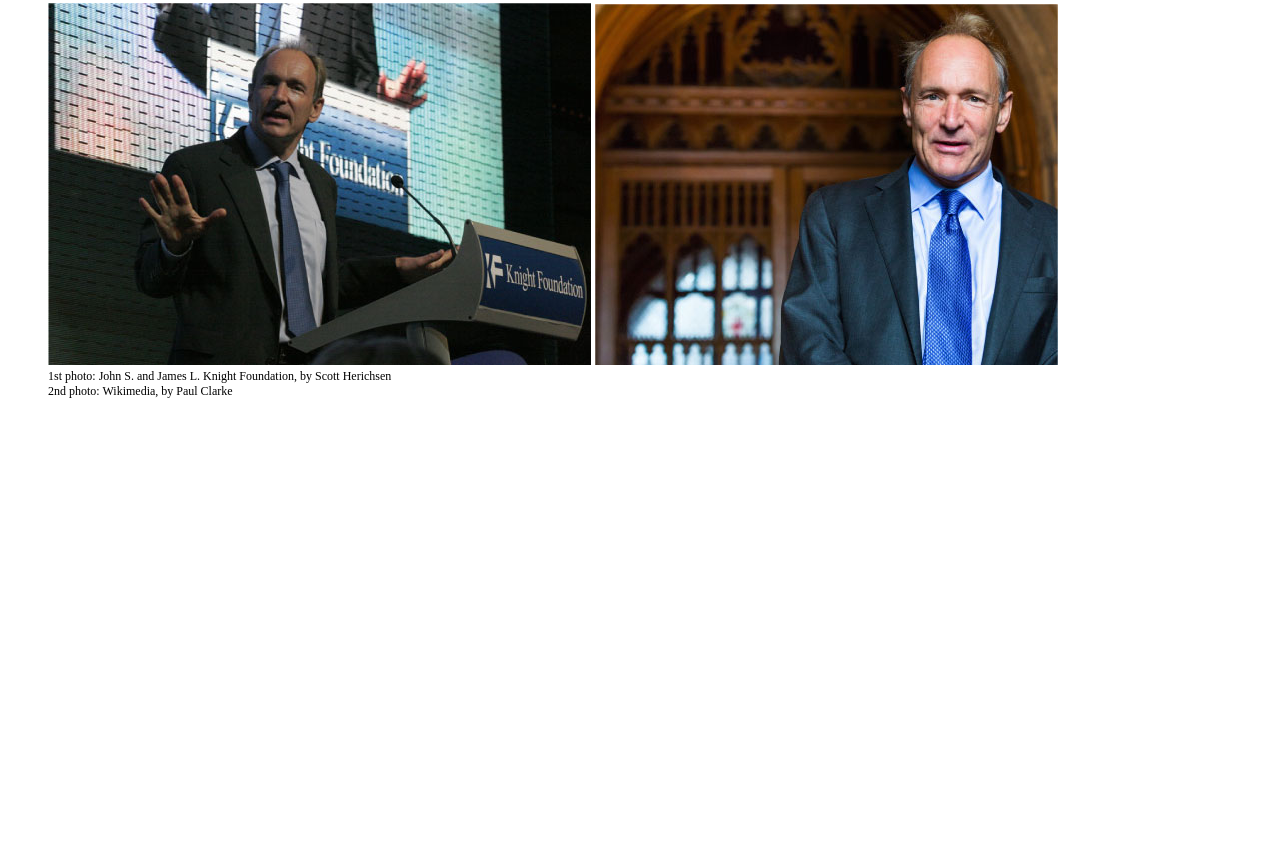
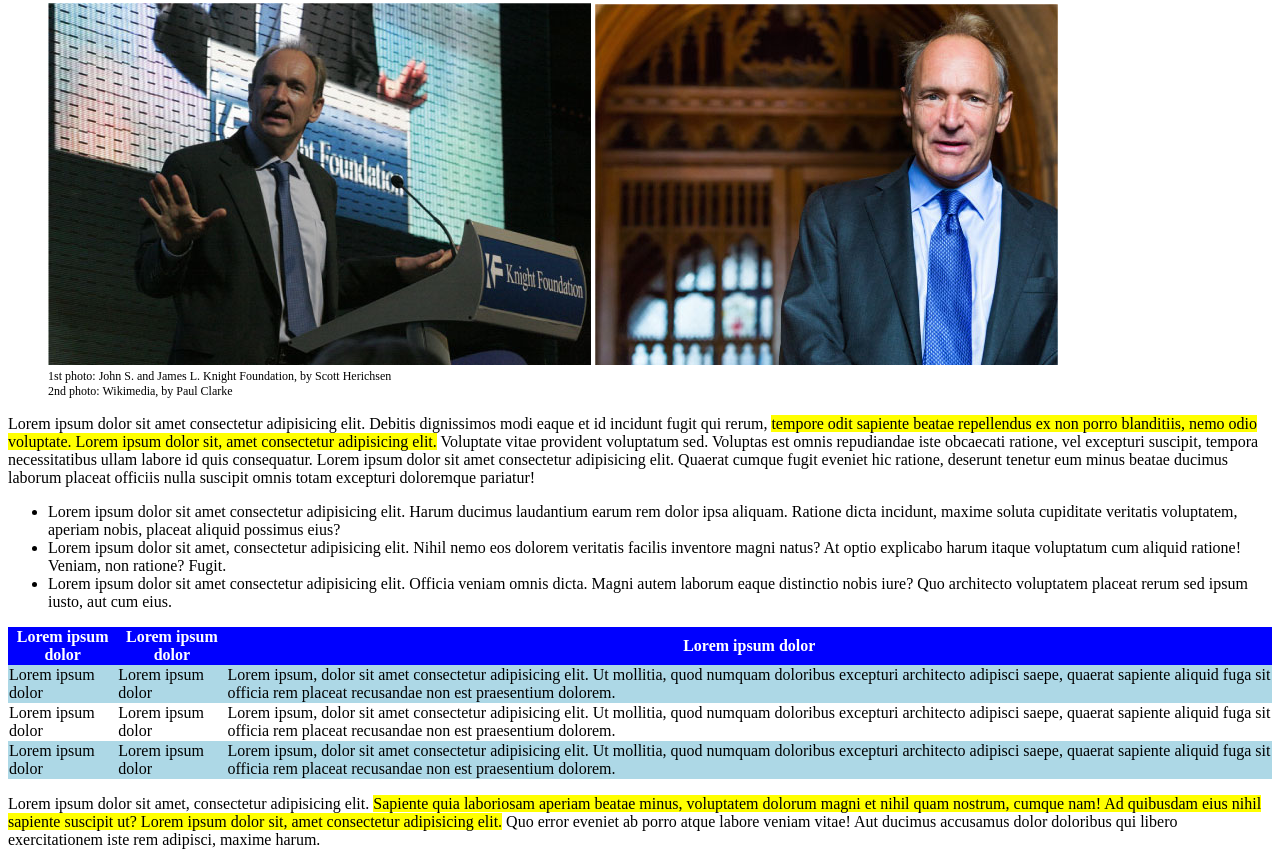
Before and after one commit to LeonardoCeccarelli/html-css-booleaner, a plain HTML site: page index.html in a window 1280 px wide. Shown: the part 331-1196 px from the top of the page. Before the commit the page ends 800 px from the top, so only its background shows below. Drawn offline with Linux system fonts and the light colour scheme.

Commit message:
inserimento main con modifiche html e css

```diff
--- a/css/style.css
+++ b/css/style.css
@@ -16,7 +16,7 @@ h1 {
     font-size: 3em;
 }
 
-span {
+.sottotitolo {
     color: grey;
     font-weight: 600;
 }
@@ -26,3 +26,26 @@ figcaption {
 }
 
 /* fine sezione header */
+
+/* inizio sezione main */
+
+.evidenziatore {
+    background-color: yellow;
+}
+
+/********TABELLA********/
+
+table {
+    border-collapse: collapse;
+}
+
+.tabella_riga_thead {
+    background-color: blue;
+    color: white;
+}
+
+.tabella_riga_tbody {
+    background-color: lightblue;
+}
+
+/* fine seione main */
--- a/index.html
+++ b/index.html
@@ -18,7 +18,7 @@
             <!-- inizio sezione titolo -->
             <div>
                 <h1>Internet deve essere al servizio del "bene pubblico": il manifesto di Tim Berners-Lee</h1>
-                <span>Scritto da <span style="color: blue;">The Booleaner</span><br><span style="font-size: 12px;">il 10/10/2020</span></span>
+                <span class="sottotitolo">Scritto da <span style="color: blue;">The Booleaner</span><br><span class="sottotitolo" style="font-size: 12px;">il 10/10/2020</span></span>
             </div>
             <!-- fine sezione titolo -->
 
@@ -35,6 +35,62 @@
 
         <main>
 
+            <!-- inizio primo paragrafo -->
+            <section>
+                <p>Lorem ipsum dolor sit amet consectetur adipisicing elit. Debitis dignissimos modi eaque et id incidunt fugit qui rerum, <span class="evidenziatore">tempore odit sapiente beatae repellendus ex non porro blanditiis, nemo odio voluptate. Lorem ipsum dolor sit, amet consectetur adipisicing elit.</span> Voluptate vitae provident voluptatum sed. Voluptas est omnis repudiandae iste obcaecati ratione, vel excepturi suscipit, tempora necessitatibus ullam labore id quis consequatur. Lorem ipsum dolor sit amet consectetur adipisicing elit. Quaerat cumque fugit eveniet hic ratione, deserunt tenetur eum minus beatae ducimus laborum placeat officiis nulla suscipit omnis totam excepturi doloremque pariatur!</p>
+            </section>
+            <!-- fine primo paragrafo -->
+
+            <!-- inizio lista -->
+            <section>
+                <ul>
+                    <li>Lorem ipsum dolor sit amet consectetur adipisicing elit. Harum ducimus laudantium earum rem dolor ipsa aliquam. Ratione dicta incidunt, maxime soluta cupiditate veritatis voluptatem, aperiam nobis, placeat aliquid possimus eius?</li>
+                    <li>Lorem ipsum dolor sit amet, consectetur adipisicing elit. Nihil nemo eos dolorem veritatis facilis inventore magni natus? At optio explicabo harum itaque voluptatum cum aliquid ratione! Veniam, non ratione? Fugit.</li>
+                    <li>Lorem ipsum dolor sit amet consectetur adipisicing elit. Officia veniam omnis dicta. Magni autem laborum eaque distinctio nobis iure? Quo architecto voluptatem placeat rerum sed ipsum iusto, aut cum eius.</li>
+                </ul>
+            </section>
+            <!-- fine lista -->
+
+            <!-- inizio sezione table -->
+            <section>
+                <table>
+                    <thead>
+                        <tr class="tabella_riga_thead">
+                            <th>Lorem ipsum dolor</th>
+                            <th>Lorem ipsum dolor</th>
+                            <th>Lorem ipsum dolor</th>
+                        </tr>
+                    </thead>
+
+                    <tbody>
+                        <tr class="tabella_riga_tbody">
+                            <td>Lorem ipsum dolor</td>
+                            <td>Lorem ipsum dolor</td>
+                            <td>Lorem ipsum, dolor sit amet consectetur adipisicing elit. Ut mollitia, quod numquam doloribus excepturi architecto adipisci saepe, quaerat sapiente aliquid fuga sit officia rem placeat recusandae non est praesentium dolorem.</td>
+                        </tr>
+
+                        <tr>
+                            <td>Lorem ipsum dolor</td>
+                            <td>Lorem ipsum dolor</td>
+                            <td>Lorem ipsum, dolor sit amet consectetur adipisicing elit. Ut mollitia, quod numquam doloribus excepturi architecto adipisci saepe, quaerat sapiente aliquid fuga sit officia rem placeat recusandae non est praesentium dolorem.</td>
+                        </tr>
+
+                        <tr class="tabella_riga_tbody">
+                            <td>Lorem ipsum dolor</td>
+                            <td>Lorem ipsum dolor</td>
+                            <td>Lorem ipsum, dolor sit amet consectetur adipisicing elit. Ut mollitia, quod numquam doloribus excepturi architecto adipisci saepe, quaerat sapiente aliquid fuga sit officia rem placeat recusandae non est praesentium dolorem.</td>
+                        </tr>
+                    </tbody>
+                </table>
+            </section>
+            <!-- fine sezione table -->
+
+            <!-- inizio ultimo paragrafo main -->
+            <section>
+                <p>Lorem ipsum dolor sit amet, consectetur adipisicing elit. <span class="evidenziatore">Sapiente quia laboriosam aperiam beatae minus, voluptatem dolorum magni et nihil quam nostrum, cumque nam! Ad quibusdam eius nihil sapiente suscipit ut? Lorem ipsum dolor sit, amet consectetur adipisicing elit.</span> Quo error eveniet ab porro atque labore veniam vitae! Aut ducimus accusamus dolor doloribus qui libero exercitationem iste rem adipisci, maxime harum.</p>
+            </section>
+            <!-- fine sezione ultimo paragrafo main -->
+
         </main>
 
         <footer>
```
